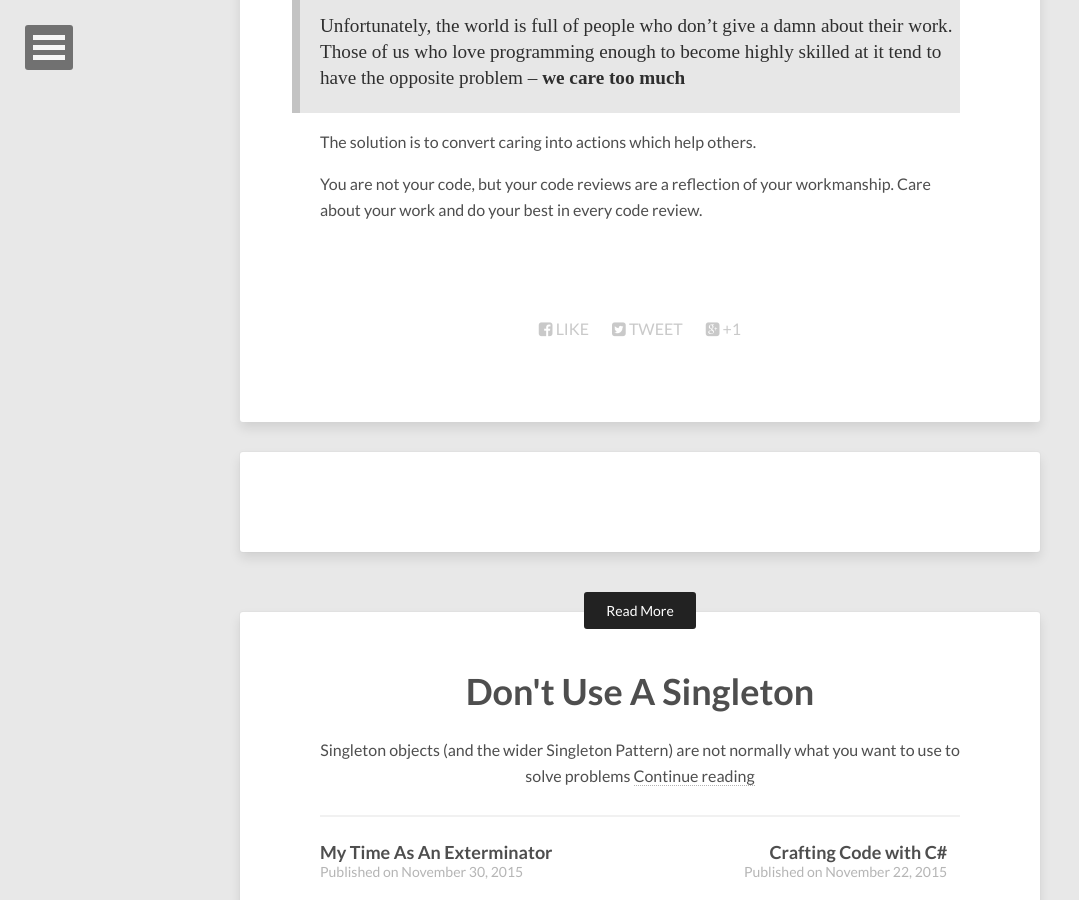
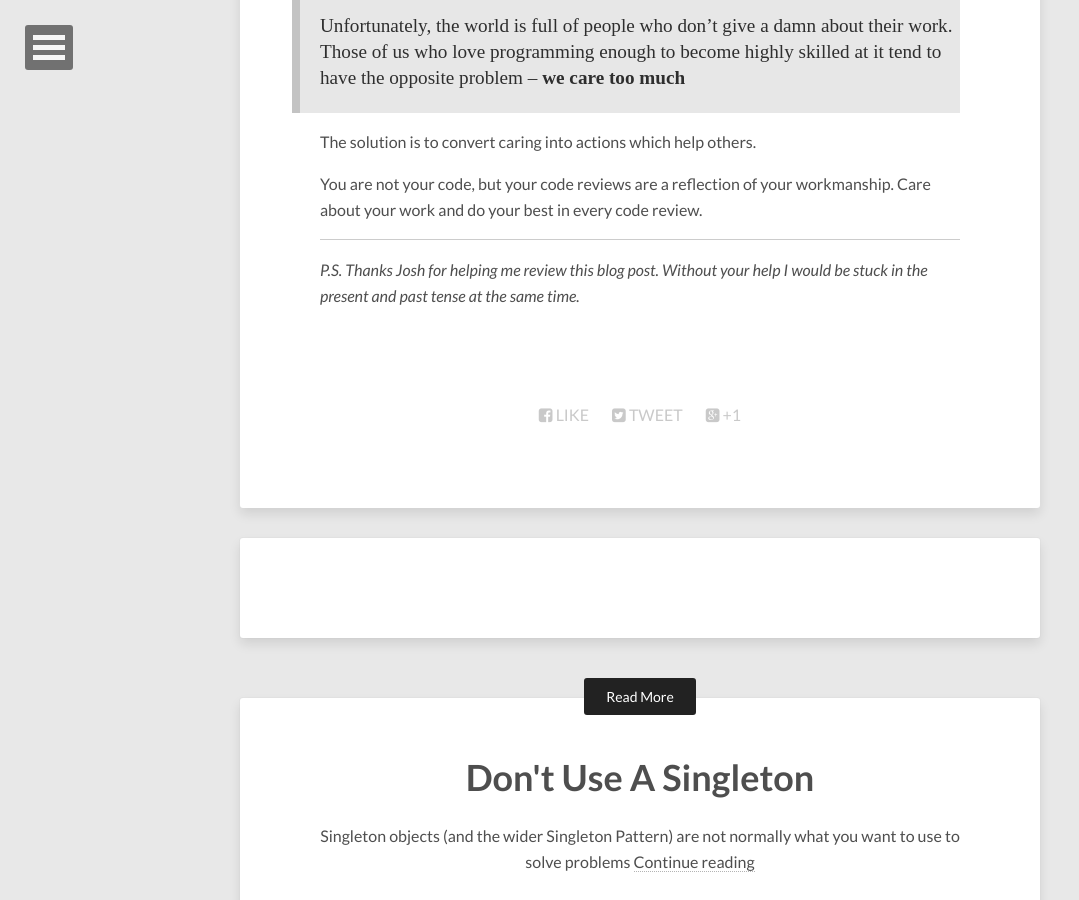
Before and after one commit to smaclell/smaclell.github.io, a Jekyll site: the page built from _posts/2015-12-18-are-you-your-code-reviews.md, in a window 1280 px wide and 900 px high, scrolled down 2803 px. Shown: the whole window, without its empty margins (0-1079 px from the left). Built offline with Jekyll 4.4.1, drawn with Linux system fonts in a browser that asks for light colours; nearby versions of some CDN libraries; comment, search, counter and statistics services are not loaded.

Commit message:
thanking josh

```diff
--- a/_posts/2015-12-18-are-you-your-code-reviews.md
+++ b/_posts/2015-12-18-are-you-your-code-reviews.md
@@ -128,6 +128,11 @@ The solution is to convert caring into actions which help others.
 You are not your code, but your code reviews are a reflection of your workmanship.
 Care about your work and do your best in every code review.
 
+<hr />
+
+*P.S. Thanks Josh for helping me review this blog post. Without your help I
+would be stuck in the present and past tense at the same time.*
+
 [d2l]: http://www.d2l.com/
 [imposter]: http://www.hanselman.com/blog/ImAPhonyAreYou.aspx
 [sam]: http://sstephenson.us/posts/you-are-not-your-code
```
